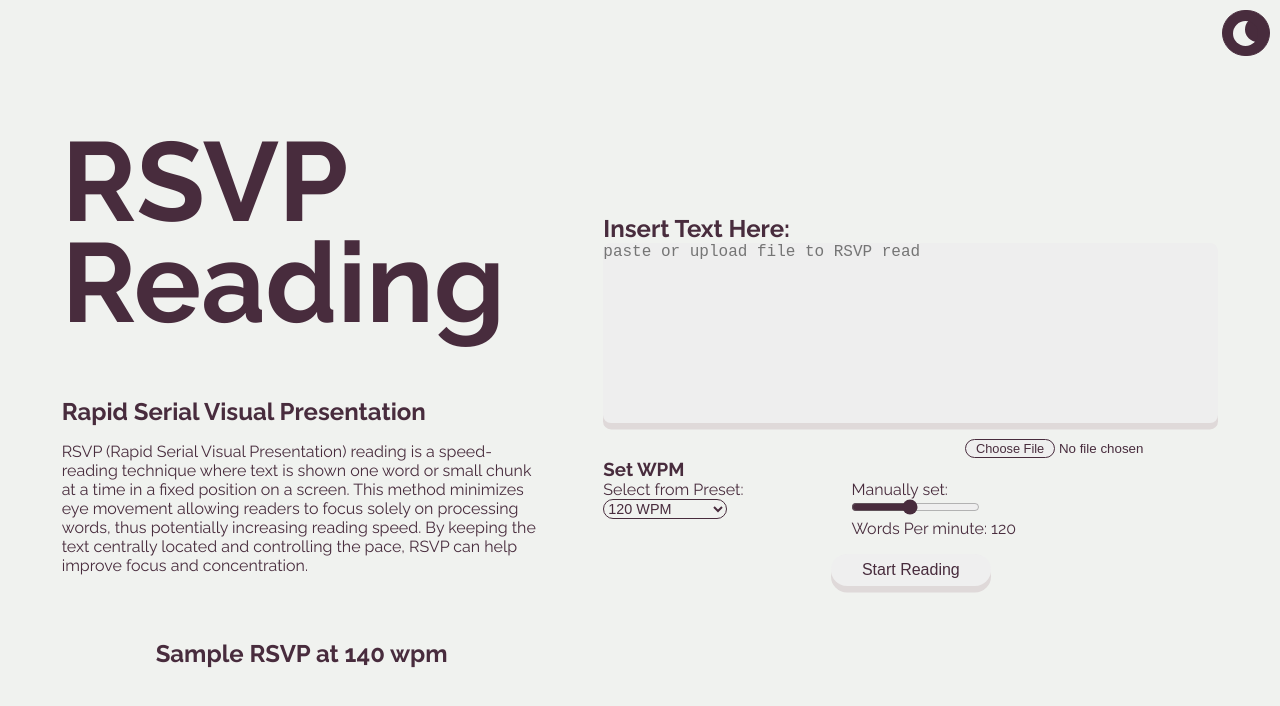
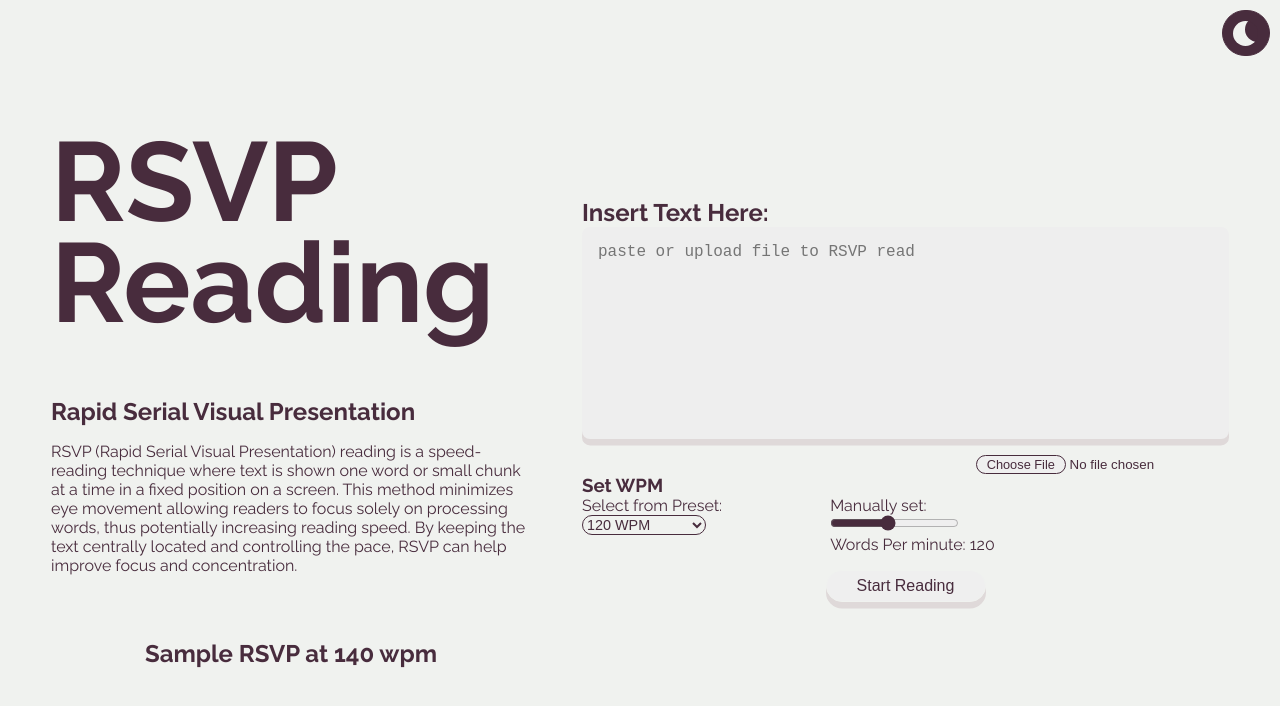
Before and after one commit to Alto0327/RSVP-Reading, a React (Vite) app: page / in a window 1280 px wide. Shown: the top 706 px of the page. Built offline with nearby package versions, Linux system fonts and the light colour scheme.

Commit message:
Code Refactoring

```diff
--- a/src/App.css
+++ b/src/App.css
@@ -132,7 +132,7 @@ input::file-selector-button {
 .RSVP--button {
   width: 10rem;
   height: 2rem;
-  border: none;
+  border: 1px solid var(--light);
   font-size: 1rem;
   width: 10em;
   border-radius: 1rem;
--- a/src/App.jsx
+++ b/src/App.jsx
@@ -19,8 +19,9 @@ const DelayedAction = () => {
     setIsChecked(!isChecked);
   };
 
-  const handleButtonClick = () => {
+  const readText = () => {
     const words = text.split(" ");
+    words.push(" ")
 
     words.forEach((word, index) => {
       setTimeout(() => {
@@ -52,12 +53,12 @@ const DelayedAction = () => {
   };
   const Wpm = Math.round(60000 / delayDuration);
 
-  function openModal() {
+  const openModal = () => {
     setIsOpen(true);
-    handleButtonClick(true);
+    readText(true);
   }
 
-  function closeModal() {
+  const closeModal = () => {
     setIsOpen(false);
   }
 
@@ -67,6 +68,8 @@ const DelayedAction = () => {
         darkMode ? "Container Container-dark" : "Container Container-light"
       }
     >
+    {/* TODO: Add logo on top Left of screen */}
+    {/* TODO: Make into a google extension as well  */}
       <section className="Container__left">
         <h1 className="Title">
           RSVP <br />
@@ -90,7 +93,7 @@ const DelayedAction = () => {
             cols={60}
             placeholder="paste or upload file to RSVP read"
             className="Textarea"
-          />
+            />
           {/* FIXME: value does not do anything */}
           <input
             type="file"
@@ -140,9 +143,8 @@ const DelayedAction = () => {
         </div>
 
         {/* FIXME: can press on sample multiple times and cause it to play over anf over again
-        TODO: Make it so that you can pause sample on click and user version by pressing pause
-        TODO: CSS of Modal
-        TODO: Make into a google extension as well  */}
+          TODO: Make it so that you can pause sample on click and user version by pressing pause
+          TODO: CSS of Modal */}
         <Modal
           isOpen={modalIsOpen}
           onRequestClose={closeModal}
--- a/src/index.css
+++ b/src/index.css
@@ -17,4 +17,5 @@ body {
 
 textarea{
   resize: none;
+  padding: 1rem;
 }
```
